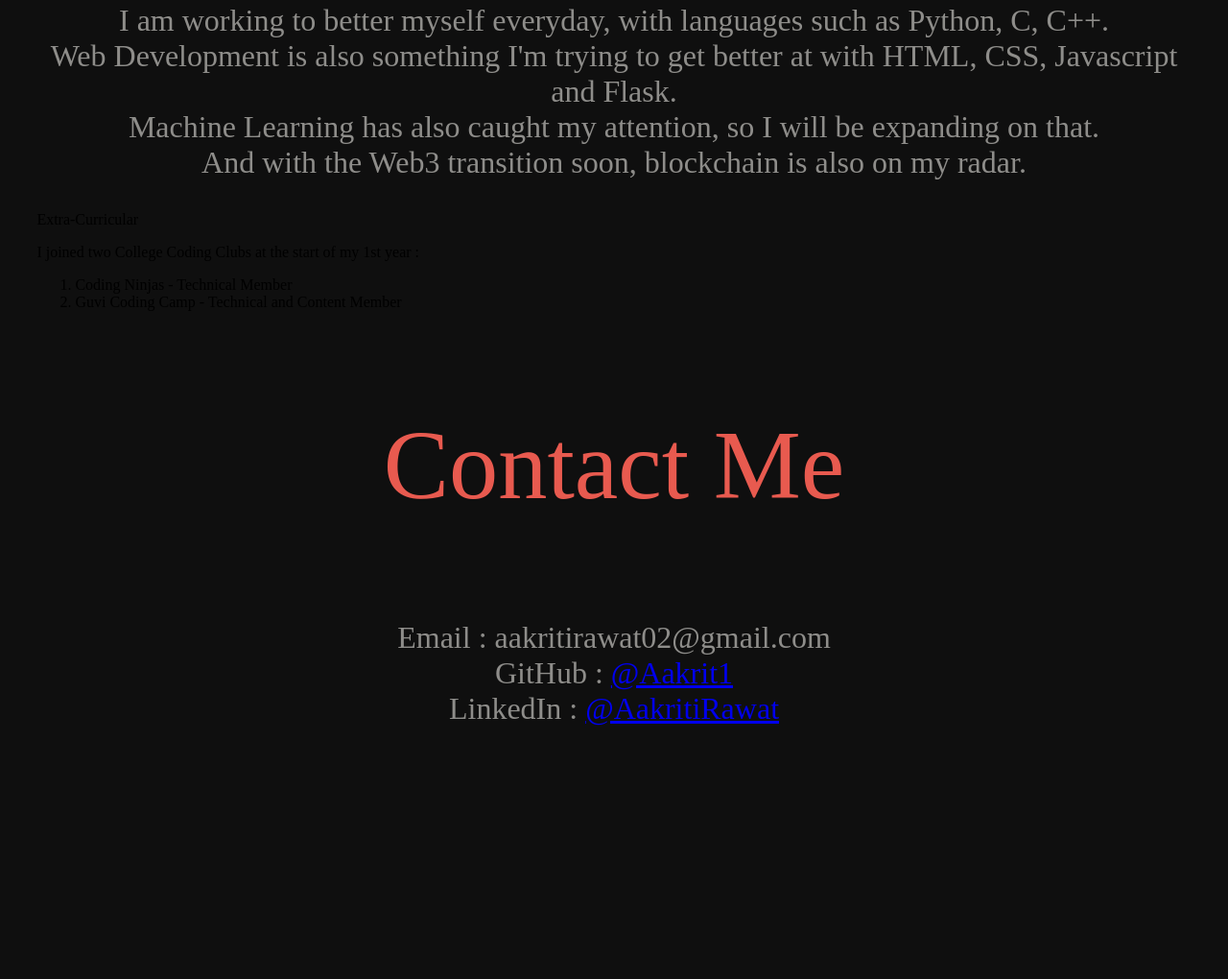
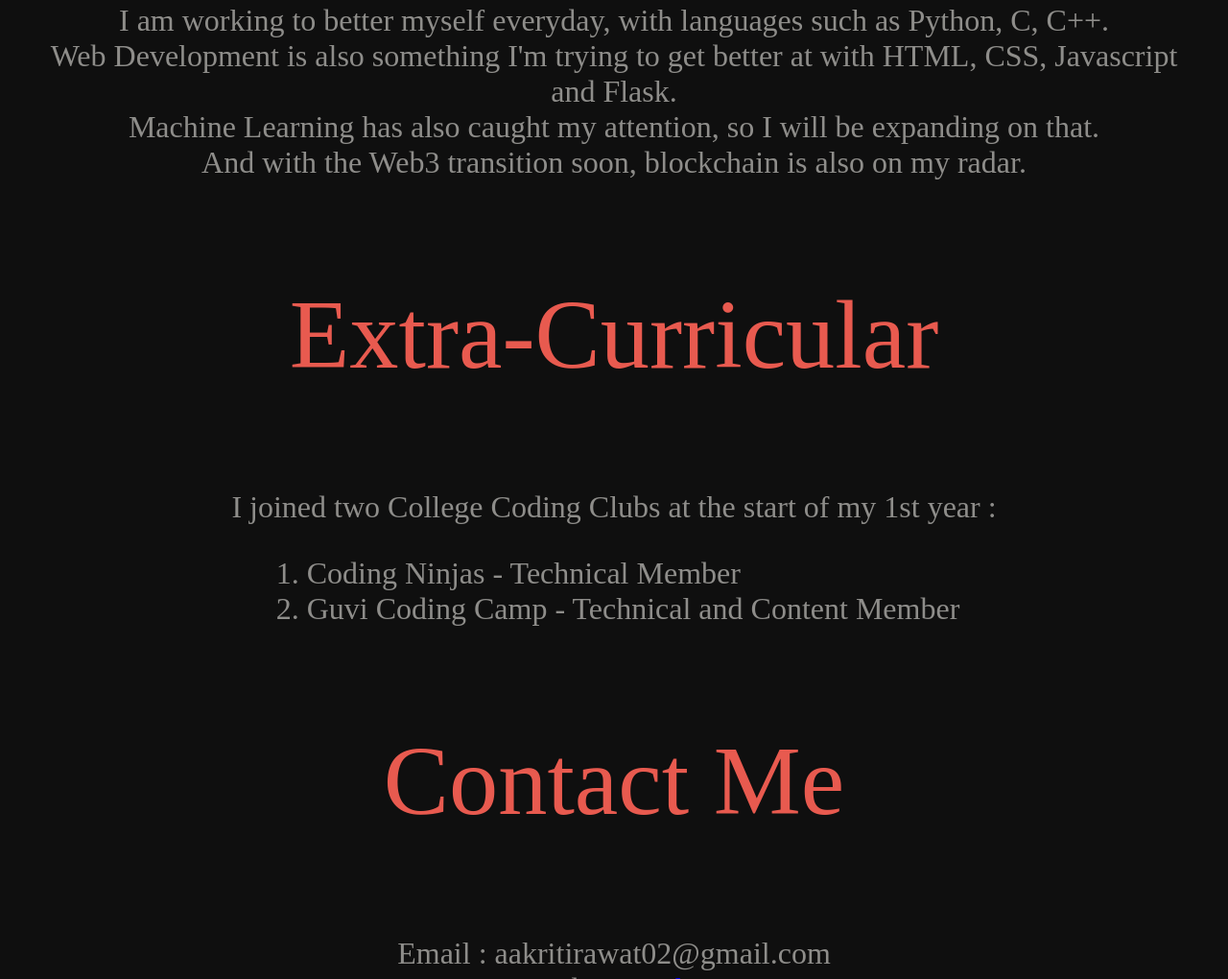
Before and after one commit to Aakrit1/Portfolio, a plain HTML site: page index.html in a window 1280 px wide. Shown: the part 858-1878 px from the top of the page at 96% size. Before the commit the page ends 1653 px from the top, so only its background shows below. Drawn offline with Linux system fonts and the light colour scheme.

Commit message:
Added Extra-Curriculars

```diff
--- a/style.css
+++ b/style.css
@@ -12,12 +12,12 @@ body{
     text-align: center;
     color: #8E8D8A;
 }
-.skillsTitle, .contactTitle{
+.skillsTitle, .contactTitle, .extraTitle{
     color: #e85a4f;
     text-align: center;
     font-size: 8vw;
 }
-.skills{
+.skills, .extras{
     font-size: 2.5vw;
     text-align: center;
     color: #8E8D8A;
@@ -41,3 +41,13 @@ button:hover{
     background-color: #8E8D8A;
     color: #0f0f0f;
 }
+ol{
+    font-size: 2.5vw;
+    color: #8E8D8A;
+    display: inline-block;
+	text-align: left;
+    margin: 0;
+}
+.extra {
+	text-align: center;
+	}
```
